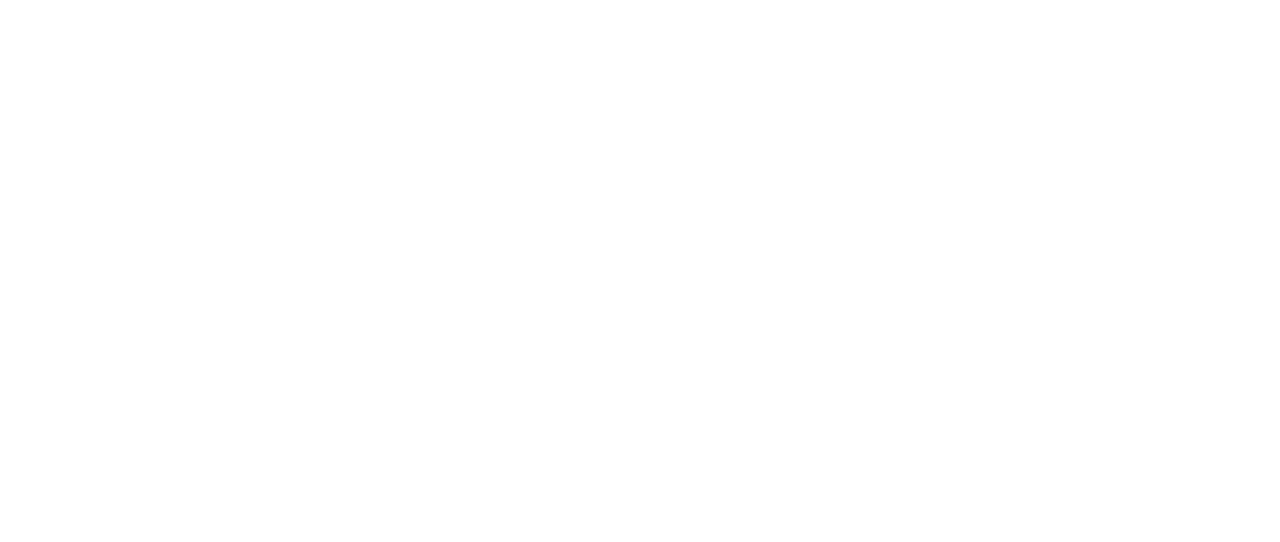
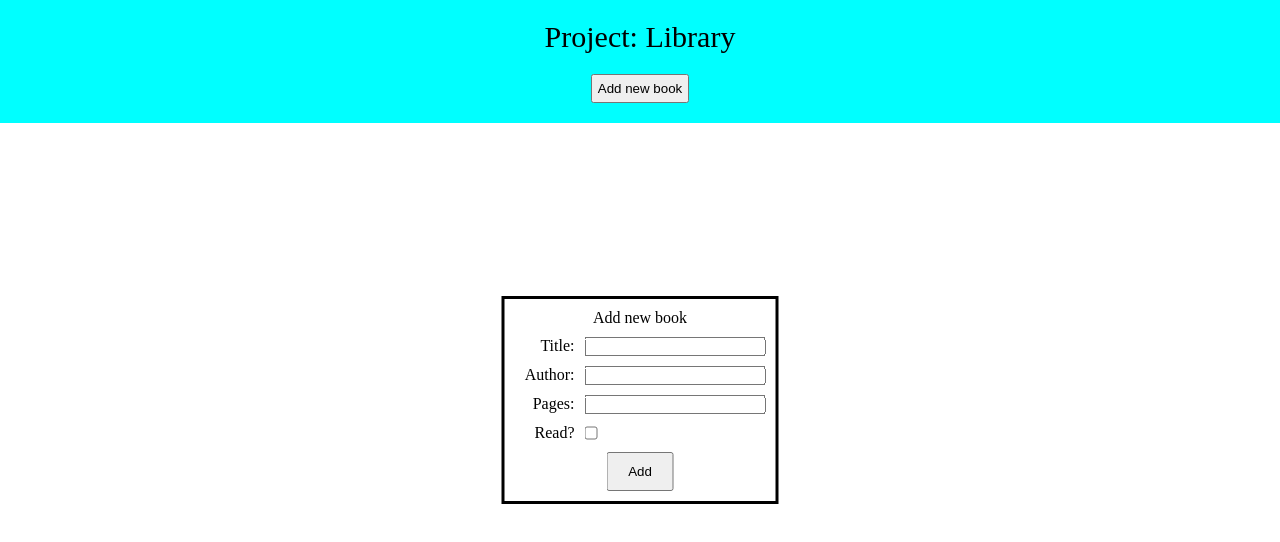
Before and after one commit to MorelliCode/odin_project, a plain HTML site: page objects-exercises/project-library.html in a window 1280 px wide. Drawn offline with Linux system fonts and the light colour scheme.

Commit message:
Add basic content and styles.

```diff
--- /dev/null
+++ b/objects-exercises/project-library.css
@@ -0,0 +1,62 @@
+* {
+    margin: 0;
+    padding: 0;
+    /* border: 1px red solid; */
+    box-sizing: border-box;
+}
+
+header {
+    background-color: aqua;
+    display: flex;
+    flex-direction: column;
+    align-items: center;
+    justify-content: center;
+    gap: 20px;
+    padding: 20px;
+}
+
+header > p {
+    font-size: 30px;
+}
+
+header > button {
+    padding: 5px;
+}
+
+dialog {
+    padding: 10px;
+    position: absolute;
+    top: 50%;
+    left: 50%;
+    -webkit-transform: translateX(-50%) translateY(-50%);
+    -moz-transform: translateX(-50%) translateY(-50%);
+    -ms-transform: translateX(-50%) translateY(-50%);
+    transform: translateX(-50%) translateY(-50%);
+}
+
+dialog > p {
+    text-align: center;
+    margin-bottom: 10px;
+}
+
+form {
+    display: flex;
+    flex-direction: column;
+    gap: 10px;
+}
+
+.form-row {
+    display: flex;
+    gap: 10px;
+}
+
+.form-row label {
+    text-align: right;
+    width: 60px;
+}
+
+.form-button {
+    align-self: center;
+    justify-self: center;
+    padding: 10px 20px;
+}
--- a/objects-exercises/project-library.html
+++ b/objects-exercises/project-library.html
@@ -4,9 +4,41 @@
     <meta charset="UTF-8">
     <meta name="viewport" content="width=device-width, initial-scale=1.0">
     <script src="project-library.js"></script>
+    <link rel="stylesheet" href="project-library.css">
     <title>Project: Library</title>
 </head>
 <body>
 
+    <header>
+        <p>Project: Library</p>
+        <button>Add new book</button>
+    </header>
+
+    <dialog open>
+        <p>Add new book</p>
+        <form method="dialog" class="inclusion-form">
+            <div class="form-row">
+                <label for="book-title">Title: </label>
+                <input type="text" name="book-title" id="book-title">
+            </div>
+            <div class="form-row">
+                <label for="book-author">Author: </label>
+                <input type="text" name="book-author" id="book-author">
+            </div>
+            <div class="form-row">
+                <label for="book-pages">Pages: </label>
+                <input type="text" name="book-pages" id="book-pages">
+            </div>
+            <div class="form-row">
+                <label for="book-read">Read?</label>
+                <input type="checkbox" name="book-read" id="book-read">
+            </div>
+            <button class="form-button">Add</button>
+        </form>
+      </dialog>
+
+    <div class="library">
+
+    </div>
 </body>
 </html>
--- a/objects-exercises/project-library.js
+++ b/objects-exercises/project-library.js
@@ -0,0 +1,15 @@
+const myLibrary = [];
+
+function Book(title, author, numberPages, isRead) {
+    this.title = title;
+    this.author = author;
+    this.numberPages = numberPages;
+    this.isRead = isRead;
+    this.info = function() {
+        return(this.title+" by "+this.author+", "+this.numberPages+" pages, "+this.isRead+".")
+    };
+}
+
+const theHobbit = new Book("The Hobbit", "J.R.R. Tolkien", 295, "not read yet");
+
+myLibrary.push(theHobbit);
```
